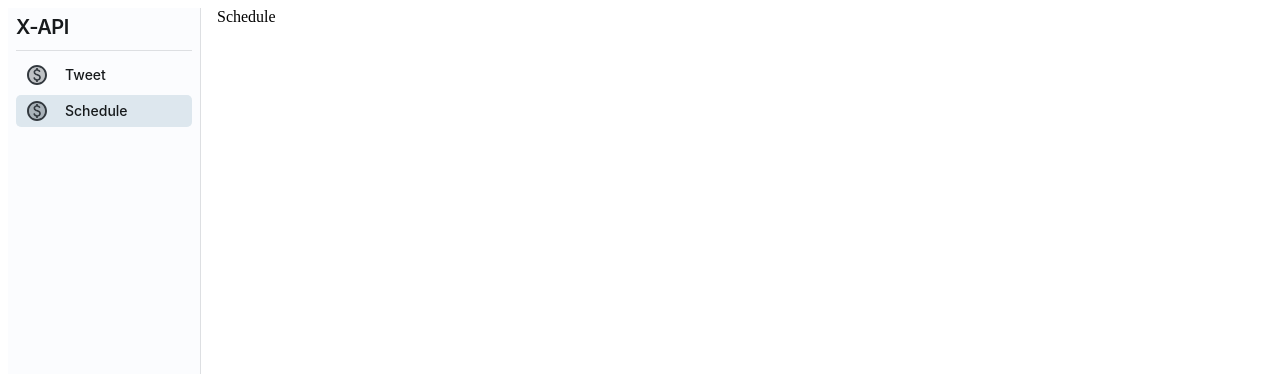
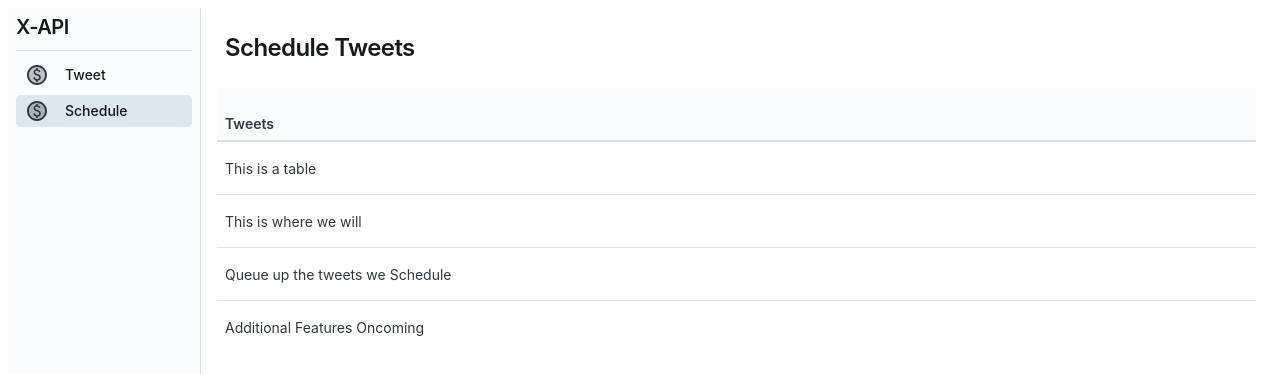
Before and after one commit to Pete-Sony/SAAS-TOOLS, a Next.js app: page /products/X/schedule in a window 1280 px wide. Shown: the top 374 px of the page. Built offline with nearby package versions, Linux system fonts and the light colour scheme.

Commit message:
(feat) : ScheduleTweetsTable

```diff
--- /dev/null
+++ b/app/products/X/schedule/_components/ScheduleTweetsTable.jsx
@@ -0,0 +1,28 @@
+import React from 'react'
+import { Table } from '@mui/joy'
+
+export default function ScheduleTweetsTable() {
+  return (
+
+<Table>
+  <thead>
+    <tr>
+
+    <th>Tweets</th>
+    </tr>
+
+  </thead>
+  <tbody>
+    <tr><td>This is a table</td></tr>
+    <tr><td>This is where we will</td></tr>
+    <tr><td>Queue up the tweets we Schedule</td></tr>
+    <tr><td>Additional Features Oncoming</td></tr>
+
+
+
+
+  </tbody>
+
+</Table>
+  )
+}
--- a/app/products/X/schedule/page.jsx
+++ b/app/products/X/schedule/page.jsx
@@ -1,8 +1,19 @@
+import { Typography,Box } from '@mui/joy'
 import React from 'react'
+import ScheduleTweetsTable from './_components/ScheduleTweetsTable'
 
 function Schedule() {
   return (
-    <div>Schedule</div>
+    <>
+    <Box sx={{mt:2,mb:2,p:1,
+      // border:"2px solid red"
+      }}>
+     <Typography level='h3'>Schedule Tweets</Typography>
+    </Box>
+
+    <ScheduleTweetsTable/>
+    {/* <div>Schedule</div> */}
+    </>
   )
 }
 
```
